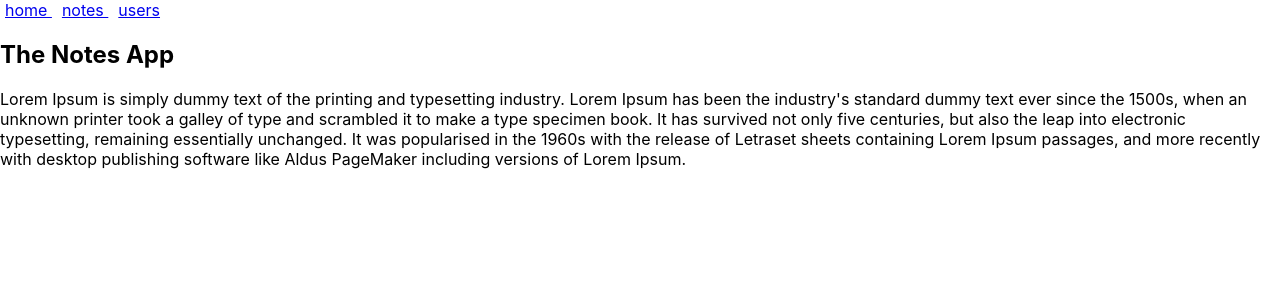
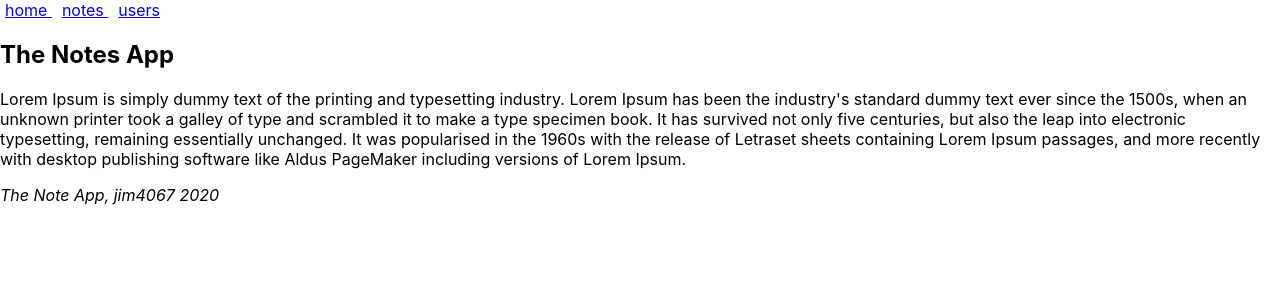
Before and after one commit to jim4067/react-router, a React (Create React App) app: page / in a window 1280 px wide. Shown: the top 300 px of the page. Built offline with nearby package versions, Linux system fonts and the light colour scheme.

Commit message:
feat: added the footer

```diff
--- a/src/App.js
+++ b/src/App.js
@@ -102,6 +102,9 @@ function App() {
 				</Route>
 			</Switch>
 
+			<div>
+				<i>The Note App, jim4067 2020 </i>
+			</div>
 		</Router>
 	);
 }
```
